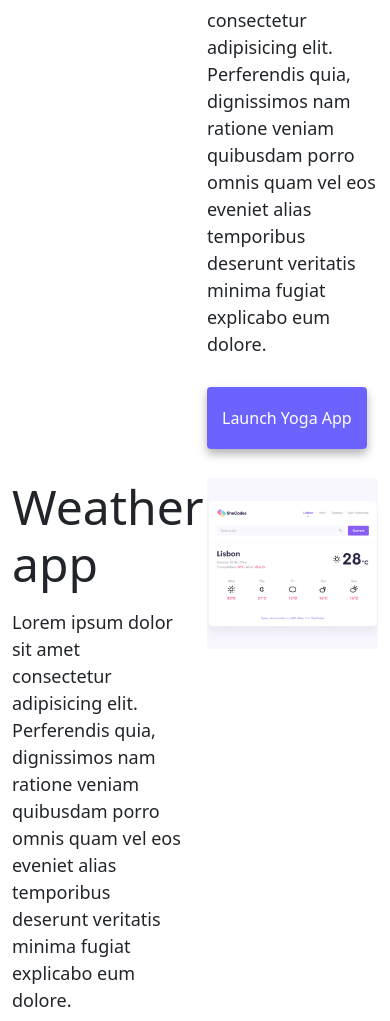
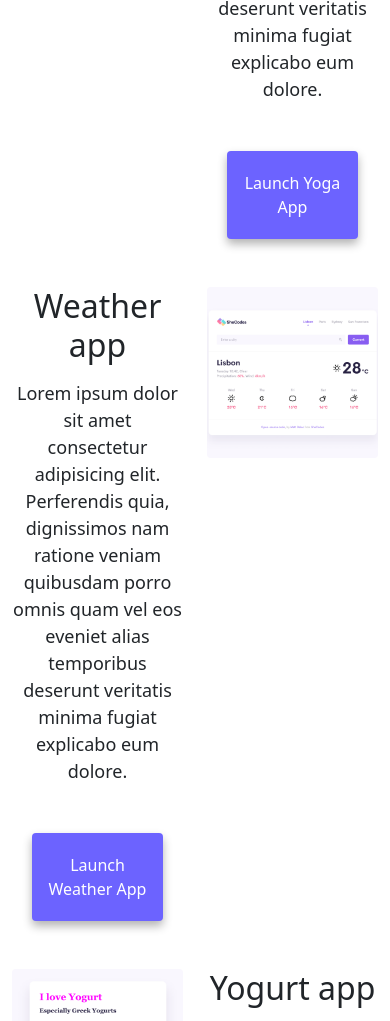
Before and after one commit to JadeHeuts/Personal-page, a plain HTML site: page index.html in a window 390 px wide. Shown: the part 818-1839 px from the top of the page. Drawn offline with nearby package versions, Linux system fonts and the light colour scheme.

Commit message:
Making the website more responsive

```diff
--- a/index.html
+++ b/index.html
@@ -71,7 +71,7 @@
             explicabo eum dolore.
           </p>
           <div class="mt-5">
-            <a href="#" class="primary-link">Launch Yoga App</a>
+            <a href="#" class="primary-link project-link">Launch Yoga App</a>
           </div>
         </div>
       </div>
@@ -85,7 +85,7 @@
             explicabo eum dolore.
           </p>
           <div class="mt-5">
-            <a href="#" class="primary-link">Launch Weather App</a>
+            <a href="#" class="primary-link project-link">Launch Weather App</a>
           </div>
         </div>
         <div class="col-6">
@@ -105,7 +105,7 @@
             explicabo eum dolore.
           </p>
           <div class="mt-5">
-            <a href="#" class="primary-link">Launch Weather App</a>
+            <a href="#" class="primary-link project-link">Launch Weather App</a>
           </div>
         </div>
       </div>
--- a/style.css
+++ b/style.css
@@ -40,6 +40,24 @@ p {
 
 .navigation-links a {
   margin: 20px;
+}
+@media (max-width: 576px) {
+  h1 {
+    font-size: 48px;
+    line-height: 1.5;
+  }
+  h2 {
+    font-size: 32px;
+    text-align: center;
+  }
+  p {
+    text-align: center;
+  }
+  .project-link {
+    display: block;
+    text-align: center;
+    margin: 0 20px;
+  }
 }
 
 .primary-link {
```
